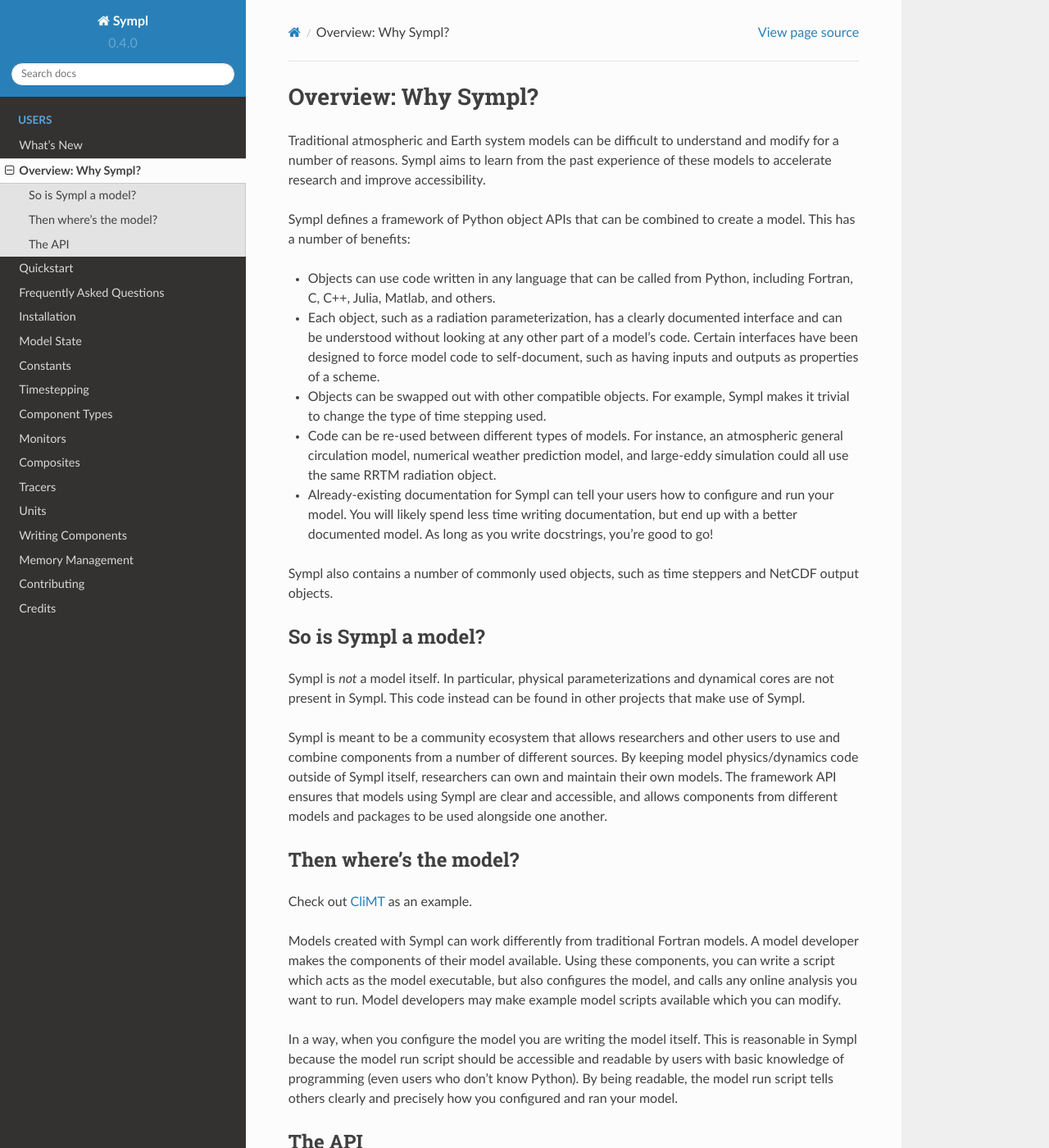
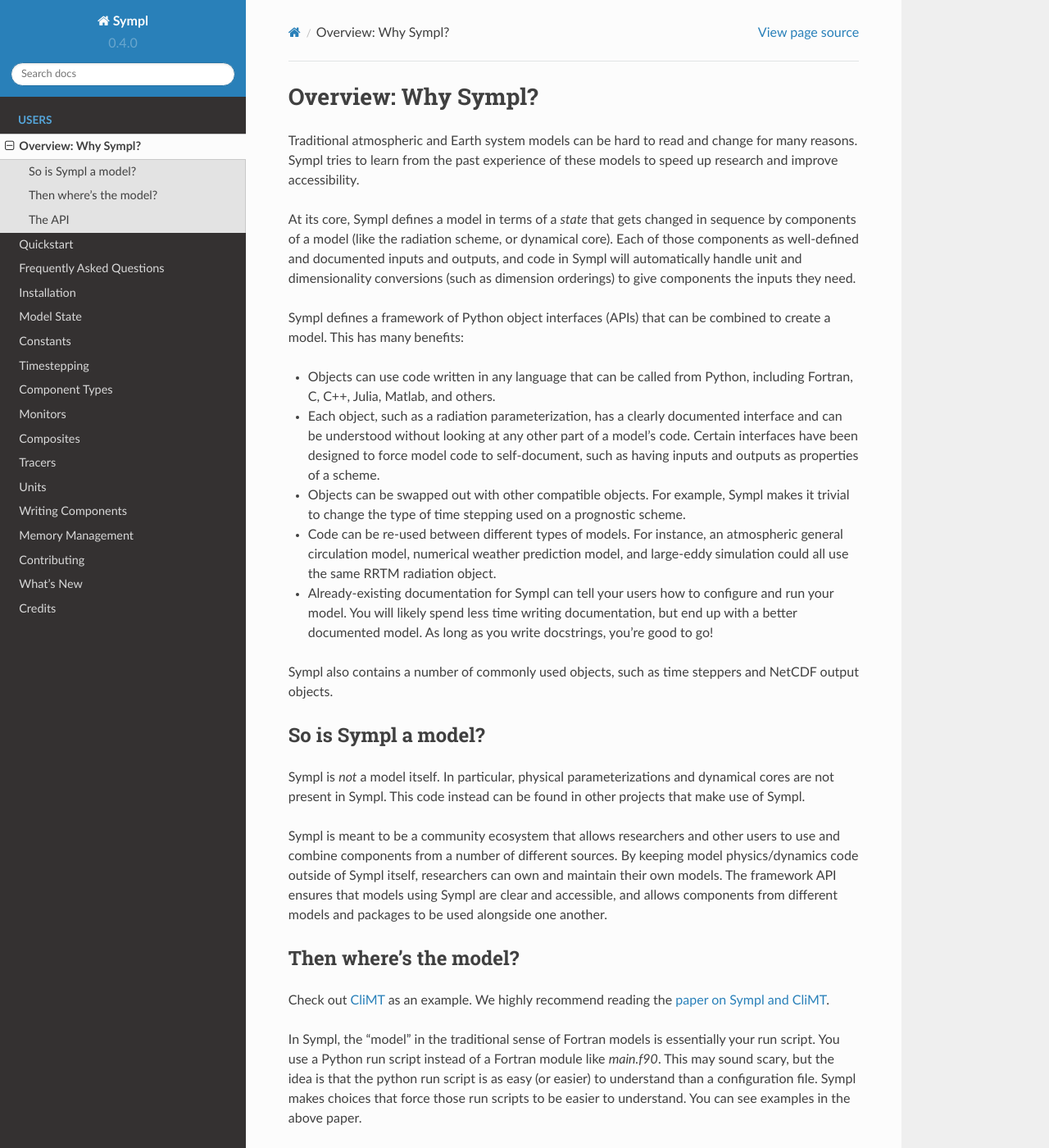
Before and after one commit to mcgibbon/sympl, a Sphinx documentation site: the page built from docs/overview.rst, in a window 1280 px wide and 1400 px high. Shown: the whole window at 82% size. Built offline with Sphinx 7.4.7 and the Read the Docs theme 2.0.0, drawn with Linux system fonts in a browser that asks for light colours; some of the changed text lies outside the part shown.

Commit message:
Updated documentation with some references to paper, simplified some wording

```diff
--- a/docs/overview.rst
+++ b/docs/overview.rst
@@ -2,12 +2,19 @@
 Overview: Why Sympl?
 ====================
 
-Traditional atmospheric and Earth system models can be difficult to understand
-and modify for a number of reasons. Sympl aims to learn from the past
-experience of these models to accelerate research and improve accessibility.
+Traditional atmospheric and Earth system models can be hard to read and change
+for many reasons. Sympl tries to learn from the past experience of these models
+to speed up research and improve accessibility.
 
-Sympl defines a framework of Python object APIs that can be combined to create a
-model. This has a number of benefits:
+At its core, Sympl defines a model in terms of a `state` that gets changed in
+sequence by components of a model (like the radiation scheme, or dynamical
+core). Each of those components as well-defined and documented inputs and
+outputs, and code in Sympl will automatically handle unit and dimensionality
+conversions (such as dimension orderings) to give components the inputs they
+need.
+
+Sympl defines a framework of Python object interfaces (APIs) that can be
+combined to create a model. This has many benefits:
 
 * Objects can use code written in any language that can be called from Python,
   including Fortran, C, C++, Julia, Matlab, and others.
@@ -16,7 +23,8 @@
   model's code. Certain interfaces have been designed to force model code to
   self-document, such as having inputs and outputs as properties of a scheme.
 * Objects can be swapped out with other compatible objects. For example, Sympl
-  makes it trivial to change the type of time stepping used.
+  makes it trivial to change the type of time stepping used on a prognostic
+  scheme.
 * Code can be re-used between different types of models. For instance, an
   atmospheric general circulation model, numerical weather prediction model,
   and large-eddy simulation could all use the same RRTM radiation object.
@@ -45,19 +53,31 @@
 Then where's the model?
 -----------------------
 
-Check out `CliMT <https://github.com/climt/climt>`_ as an example.
+Check out `CliMT <https://github.com/climt/climt>`_ as an example. We highly
+recommend reading the `paper on Sympl and CliMT`_.
 
-Models created with Sympl can work differently from traditional Fortran models.
-A model developer makes the components of their model available. Using these
-components, you can write a script which acts as the model executable, but also
-configures the model, and calls any online analysis you want to run. Model
-developers may make example model scripts available which you can modify.
+In Sympl, the "model" in the traditional sense of Fortran models is essentially
+your run script. You use a Python run script instead of a Fortran module like
+`main.f90`. This may sound scary, but the idea is that the python run script
+is as easy (or easier) to understand than a configuration file. Sympl makes
+choices that force those run scripts to be easier to understand.
+You can see examples in the above paper.
+
+A "model developer" in the traditional sense would write a toolkit package
+containing model components that are used by those run scripts. See CliMT for
+an example of this. That toolkit should also come with example run scripts
+using its components.
 
 In a way, when you configure the model you are writing the model itself. This
 is reasonable in Sympl because the model run script should be accessible and
 readable by users with basic knowledge of programming (even users who don't
 know Python). By being readable, the model run script tells others clearly and
 precisely how you configured and ran your model.
+
+If someone wants to write a model in the traditional way, where their Python
+run script is never changed and instead you configure the model by changing
+a configuration file, they can do that, too! Read about the particular model
+you're using for details.
 
 The API
 -------
@@ -95,3 +115,5 @@
 The state can be stored or viewed using :py:class:`~sympl.Monitor` objects.
 These take in the model state and do something with it, such as storing it in
 a NetCDF file, or updating an interactive plot that is being shown to the user.
+
+.. _paper on Sympl and CliMT:  https://www.geosci-model-dev.net/11/3781/2018/
--- a/docs/quickstart.rst
+++ b/docs/quickstart.rst
@@ -4,7 +4,7 @@
 
 Here we have an example of how Sympl might be used to construct a model run
 script, with explanations of what's going on. Here is the full model script we
-will be looking at:
+will be looking at (*we break it into smaller pieces below*):
 
 .. code-block:: python
 
```
Also changed, not shown: README.rst (+11 -2 lines), docs/index.rst (+6 -1 lines).
